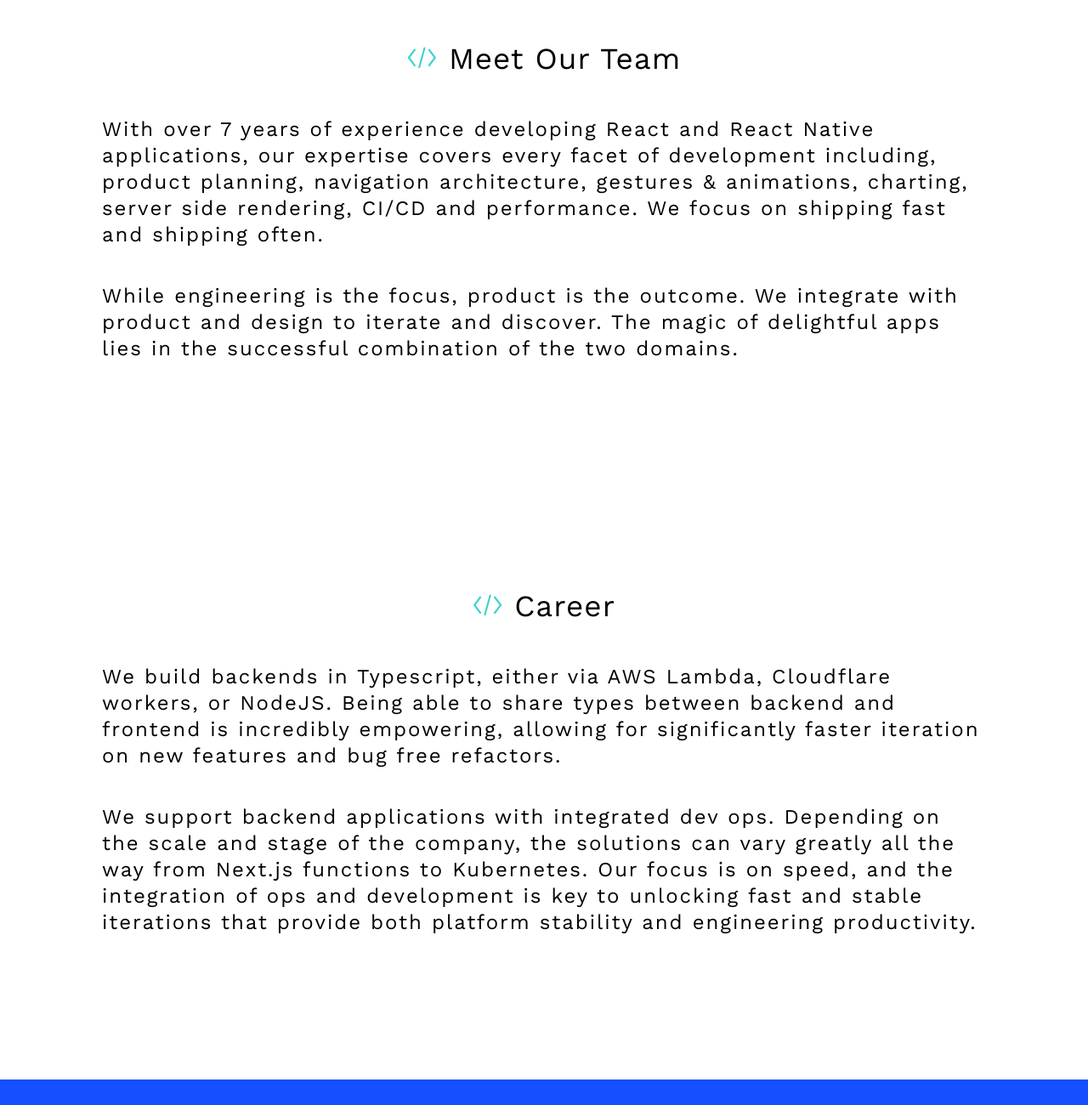
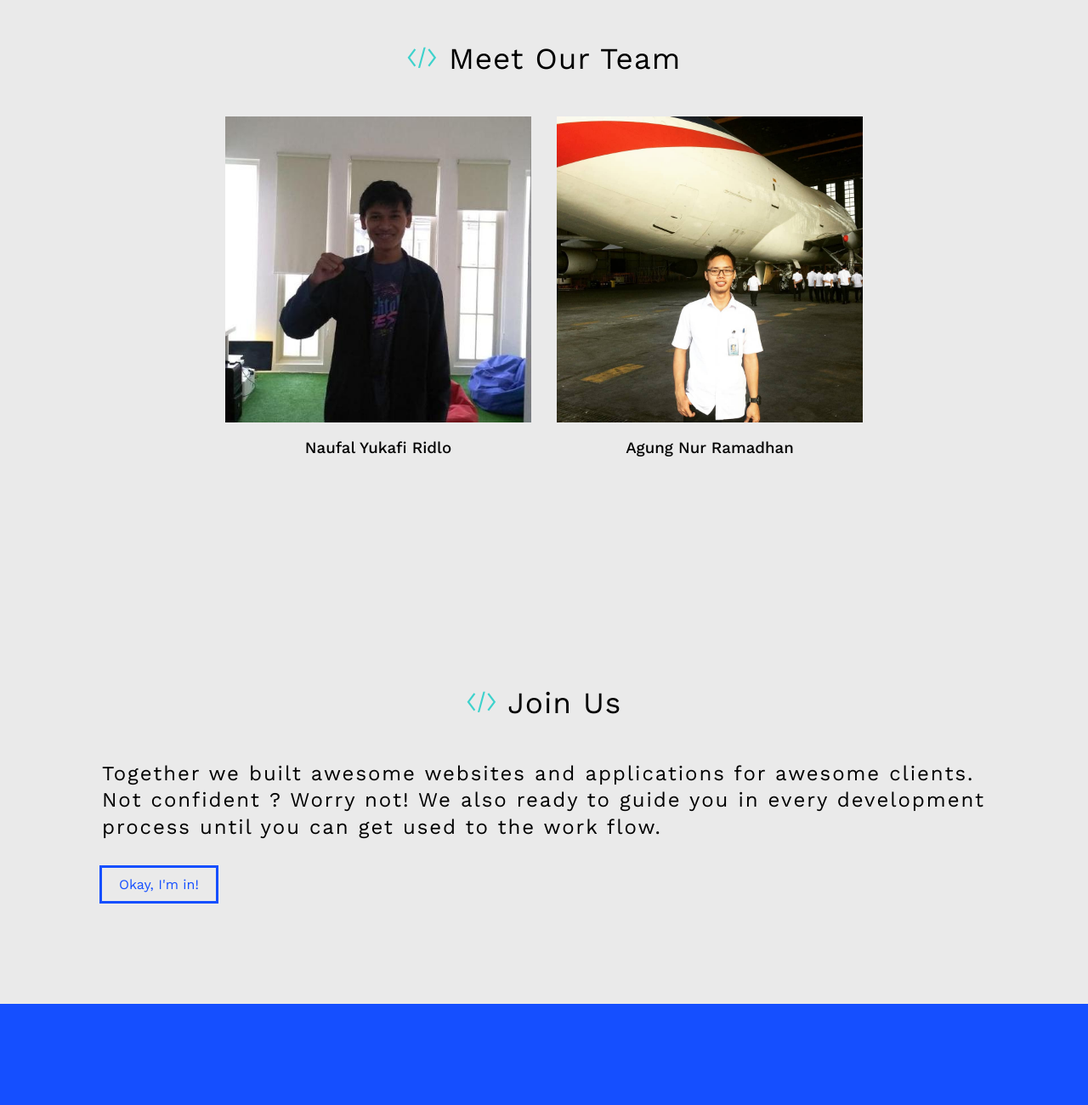
Before and after one commit to De-Synq/de-synq, a plain HTML site: page team/index.html in a window 1280 px wide. Shown: the part 1020-2320 px from the top of the page at 85% size. Drawn offline with nearby package versions, Linux system fonts and the light colour scheme.

Commit message:
add profile image to team section change career content into join us for more contextual situation

```diff
--- a/team/index.css
+++ b/team/index.css
@@ -211,7 +211,46 @@ a.nav-item:hover {
   flex-direction: column;
   justify-content: center;
   align-items: center;
+  background-color: rgb(234, 234, 234);
 }
+
+/* Team Profile Section */
+
+.team-profile-container {
+  display: grid;
+  grid-template-columns: repeat(2, 1fr);
+  gap: 1.875em;
+  max-width: 62em;
+  margin-bottom: 2.5rem;
+}
+
+.team-profile-card {
+  display: flex;
+  flex-direction: column;
+  gap: 1em;
+  justify-content: center;
+  align-items: center;
+}
+.team-profile-image-container {
+  height: 360px;
+  width: 360px;
+}
+
+/* Join Us Section */
+
+.join-team-button {
+  color: #154fff;
+  outline-style: solid;
+  padding: 10px 20px;
+  transition: all 0.15s ease;
+}
+
+.join-team-button:hover {
+  outline-color: #154fff65;
+  background-color: #154fff65;
+}
+
+/* Collaborate Section */
 
 .hero-content.collaborate {
   color: white;
--- a/team/index.html
+++ b/team/index.html
@@ -39,14 +39,14 @@
     <main>
       <section class="intro-container">
         <article class="intro-content">
-          <h1>Pushing Technology Forward</h1>
+          <h1>From Indonesia To You</h1>
           <p class="intro-description">
-            Pragmatic, integrated, and sustainable decision making. We bridge
-            the gap between engineering and product.
+            We believe in building personal relationships and tackle all of our
+            projects with our in-house team.
           </p>
           <div class="intro-services">
-            <a href="#frontend-section"><i class="las la-code"></i> Frontend</a>
-            <a href="#backend-section"><i class="las la-code"></i> Backend</a>
+            <a href="#our-team"> <i class="las la-code"></i> Meet Our Team </a>
+            <a href="#join-us"><i class="las la-code"></i> Join Us</a>
           </div>
         </article>
         <div>
@@ -63,39 +63,39 @@
           <h2 class="services-title">
             <i class="las la-code"></i> Meet Our Team
           </h2>
-          <p>
-            With over 7 years of experience developing React and React Native
-            applications, our expertise covers every facet of development
-            including, product planning, navigation architecture, gestures &
-            animations, charting, server side rendering, CI/CD and performance.
-            We focus on shipping fast and shipping often.
-          </p>
-          <p>
-            While engineering is the focus, product is the outcome. We integrate
-            with product and design to iterate and discover. The magic of
-            delightful apps lies in the successful combination of the two
-            domains.
-          </p>
+          <div class="team-profile-container">
+            <div class="team-profile-card">
+              <div class="team-profile-image-container">
+                <img
+                  src="/assets/images/yukafi-profile-picture.jpeg"
+                  alt="yukafi photo"
+                />
+              </div>
+              <h3>Naufal Yukafi Ridlo</h3>
+            </div>
+
+            <div class="team-profile-card">
+              <div class="team-profile-image-container">
+                <img
+                  src="/assets/images/agung-profile-image.jpg"
+                  alt="agung photo"
+                />
+              </div>
+              <h3>Agung Nur Ramadhan</h3>
+            </div>
+          </div>
         </div>
       </section>
 
-      <section class="hero-content" id="career">
+      <section class="hero-content" id="join-us">
         <div class="description-container">
-          <h2 class="services-title"><i class="las la-code"></i> Career</h2>
+          <h2 class="services-title"><i class="las la-code"></i> Join Us</h2>
           <p>
-            We build backends in Typescript, either via AWS Lambda, Cloudflare
-            workers, or NodeJS. Being able to share types between backend and
-            frontend is incredibly empowering, allowing for significantly faster
-            iteration on new features and bug free refactors.
+            Together we built awesome websites and applications for awesome
+            clients. Not confident ? Worry not! We also ready to guide you in
+            every development process until you can get used to the work flow.
           </p>
-          <p>
-            We support backend applications with integrated dev ops. Depending
-            on the scale and stage of the company, the solutions can vary
-            greatly all the way from Next.js functions to Kubernetes. Our focus
-            is on speed, and the integration of ops and development is key to
-            unlocking fast and stable iterations that provide both platform
-            stability and engineering productivity.
-          </p>
+          <a class="join-team-button" href="">Okay, I'm in!</a>
         </div>
       </section>
       <section class="hero-content collaborate">
```
Also changed, not shown: assets/images/agung-profile-image.jpg (added), assets/images/yukafi-profile-picture.jpeg (added).
